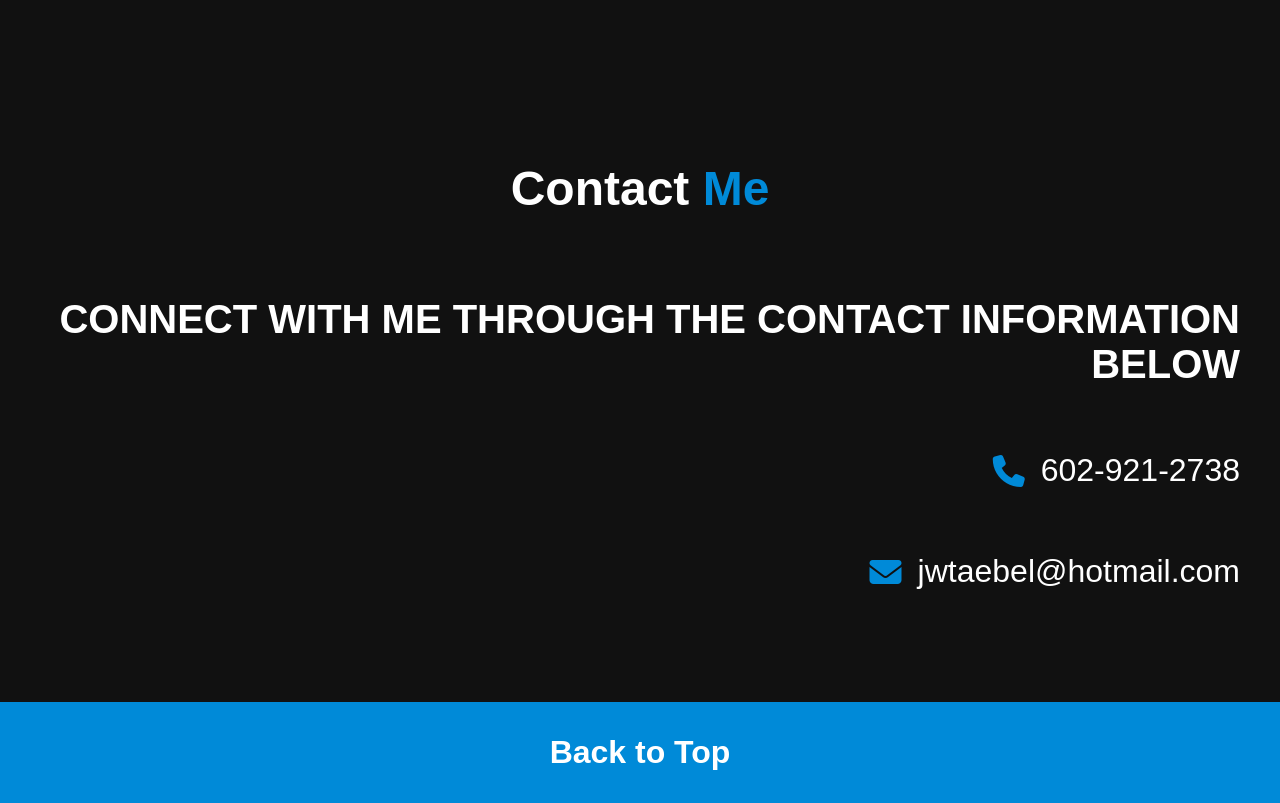
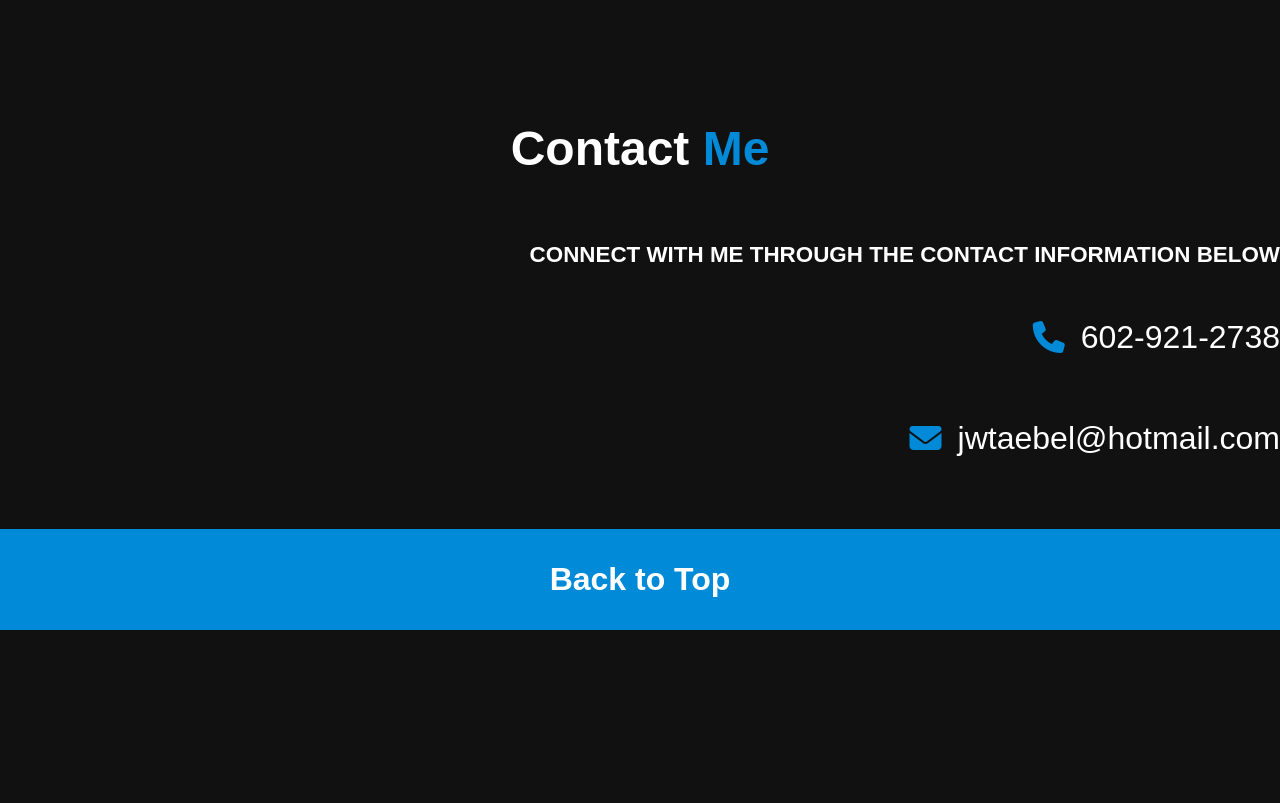
Before and after one commit to JustinTaebel/My-Portfolio, a plain HTML site: page index.html in a window 1280 px wide. Shown: the part 3304-4107 px from the top of the page. After the commit the page ends 3934 px from the top, so only its background shows below. Drawn offline with nearby package versions, Linux system fonts and the light colour scheme.

Commit message:
Add files via upload

```diff
--- a/style.css
+++ b/style.css
@@ -347,7 +347,7 @@ nav ul li button a:hover{
 }
 
 .contact-cnt h2{
-    font-size: 125%;
+    font-size: 100%;
     text-align: right;
     text-transform: uppercase;
 }
@@ -405,6 +405,15 @@ nav ul li button a:hover{
         padding: 15px;
         font-size: 16px;
     }
+
+    #contact-me{
+        padding: 0;
+    }
+
+    .contact-cnt h2{
+        font-size: 70%;
+    }
+
 
     #contact-me h1{
         text-align: center;
```
